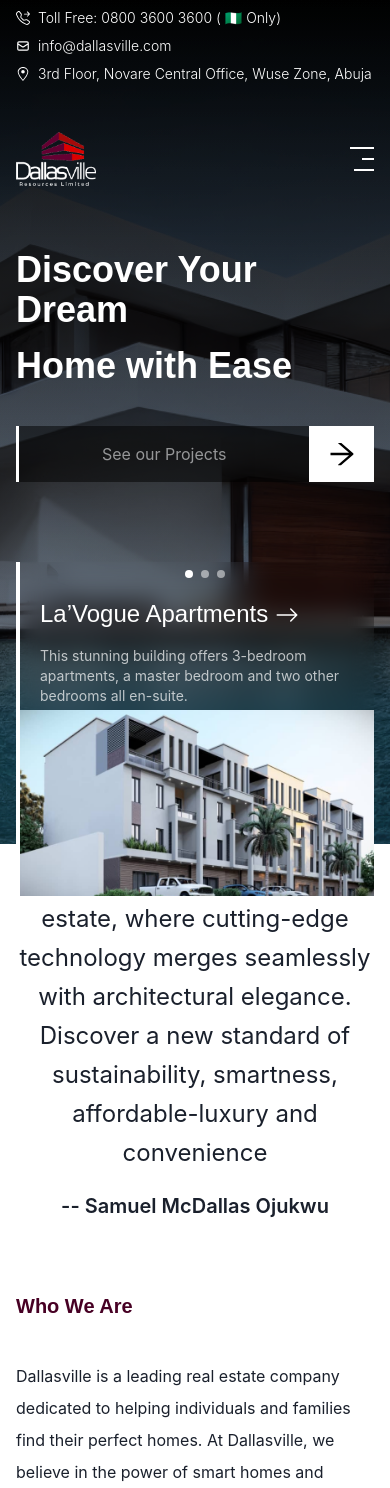
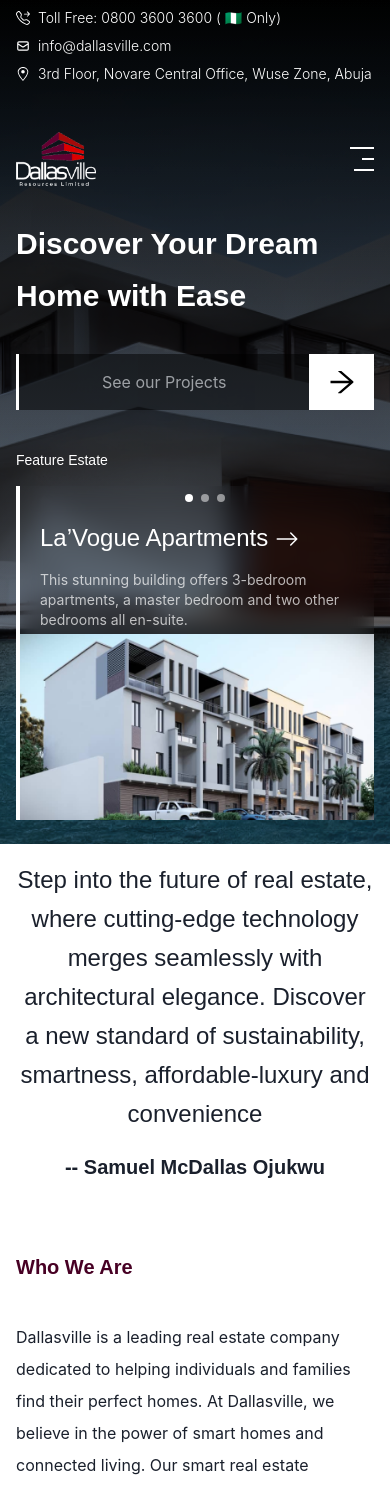
Before and after one commit to Colin-nwk/dallasville, a React (Vite) app: page / in a window 390 px wide. Shown: the top 1488 px of the page. Built offline with nearby package versions, Linux system fonts and the light colour scheme; a web font is replaced by a local one.

Commit message:
hero edited

```diff
--- a/src/components/Navbar.tsx
+++ b/src/components/Navbar.tsx
@@ -43,7 +43,7 @@
             transition={{ duration: 0.2 }}
           >
             <motion.div
-              className="bg-main w-2/3 h-full ml-auto p-10 "
+              className="bg-main w-4/5 h-full ml-auto p-10 "
               initial={{ x: -10, opacity: 0 }}
               animate={{ x: 0, opacity: 1 }}
               transition={{ duration: 0.3, delay: 0.1 }}
@@ -58,7 +58,7 @@
                 <li>Home</li>
                 <li>About Us</li>
                 <li>Projects</li>
-                <li className="bg-white rounded-full py-2.5 px-4 text-slate-950 hover:bg-white/70 duration-300 transition-all ease-in-out">
+                <li className="bg-white rounded-full py-2.5 px-4 text-slate-950 hover:bg-white/70 duration-300 transition-all ease-in-out w-fit">
                   Schedule Appointment
                 </li>
               </ul>
--- a/src/components/home/Banner.tsx
+++ b/src/components/home/Banner.tsx
@@ -5,16 +5,16 @@
     <section className="container  mx-auto px-4 md:px-10 w-full py-4 md:py-10">
       <div className="flex justify-center items-center gap-3">
         <img src={left} alt="qoute" className="-mt-20 md:inline-block hidden" />
-        <p className="text-2xl leading-relaxed text-center font-mont">
+        <h2 className="text-2xl md:text-3xl  leading-relaxed text-center ">
           Step into the future of real estate, where cutting-edge technology
           merges seamlessly with architectural elegance. Discover a new standard
           of sustainability, smartness, affordable-luxury and convenience
-        </p>{" "}
+        </h2>{" "}
         <img src={right} alt="qoute" className="mt-20 md:inline-block hidden" />
       </div>
-      <p className="text-xl text-center font-semibold mt-5">
+      <h2 className="text-xl text-center font-semibold mt-5">
         -- Samuel McDallas Ojukwu
-      </p>
+      </h2>
     </section>
   );
 };
--- a/src/components/home/Hero.tsx
+++ b/src/components/home/Hero.tsx
@@ -4,8 +4,8 @@
 const Hero = () => {
   return (
     <div className="container  mx-auto px-4 md:px-10 w-full h-fit">
-      <div className="mt-16 md:mt-20">
-        <h1 className="text-white font-sangblue font-bold text-4xl md:text-6xl">
+      <div className="mt-10 md:mt-20">
+        <h1 className="text-white font-sangblue font-bold text-3xl md:text-6xl">
           Discover Your Dream
           <span className="block mt-4"> Home with Ease</span>
         </h1>
@@ -24,7 +24,8 @@
           </span>
         </div>
       </div>
-      <div className="md:absolute md:right-10 md:bottom-4 mt-20 md:mt-0 flex justify-center items-center">
+      <div className="flex-col md:absolute md:right-10 md:bottom-4 mt-10 md:mt-0 flex justify-center items-start gap-4">
+        <h3 className="text-white text-sm">Feature Estate</h3>
         <div className=" w-full h-full md:h-72 md:w-96">
           <HeroCarousel />
         </div>
```
